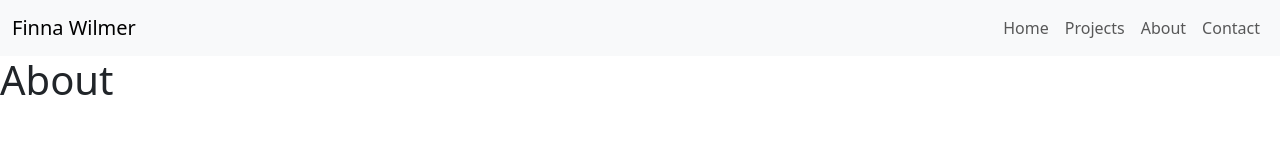
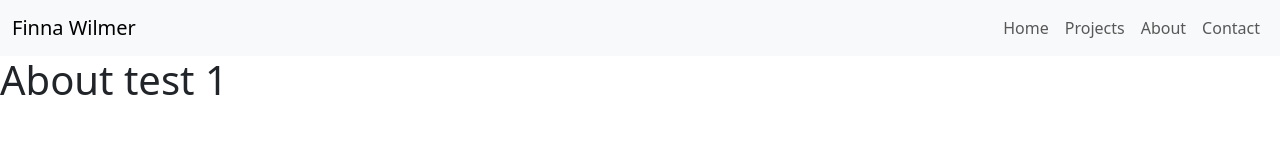
Before and after one commit to iluna007/Portfolio_07_AvocadoResearch, a React (Vite) app: page /about in a window 1280 px wide. Shown: the top 160 px of the page. Built offline with nearby package versions, Linux system fonts and the light colour scheme.

Commit message:
commit 2

```diff
--- a/src/about.jsx
+++ b/src/about.jsx
@@ -3,7 +3,7 @@ import React from "react";
 const About = () => {
   return (
     <>
-      <h1>About</h1>
+      <h1>About test 1</h1>
     </>
   );
 };
```
